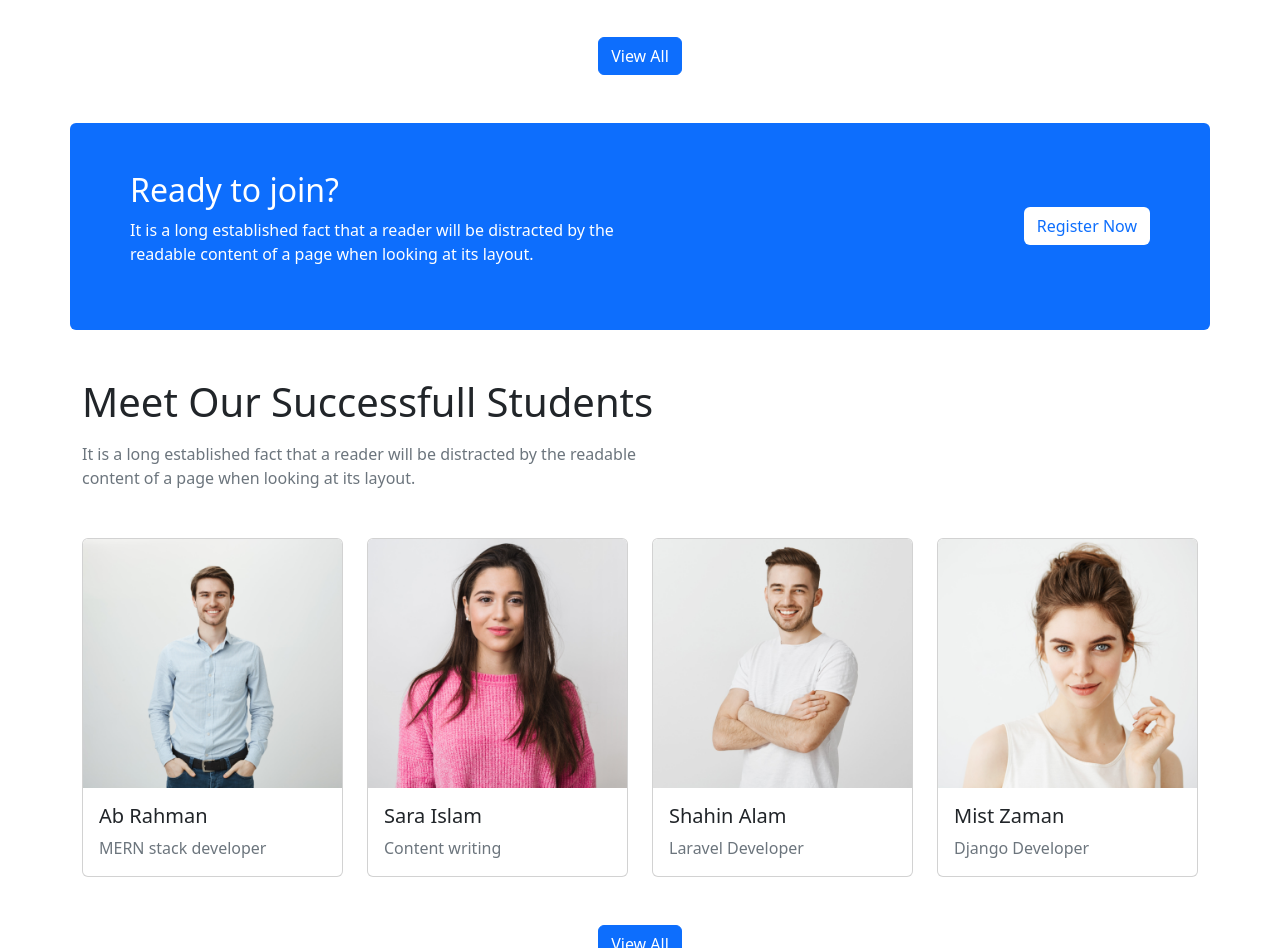
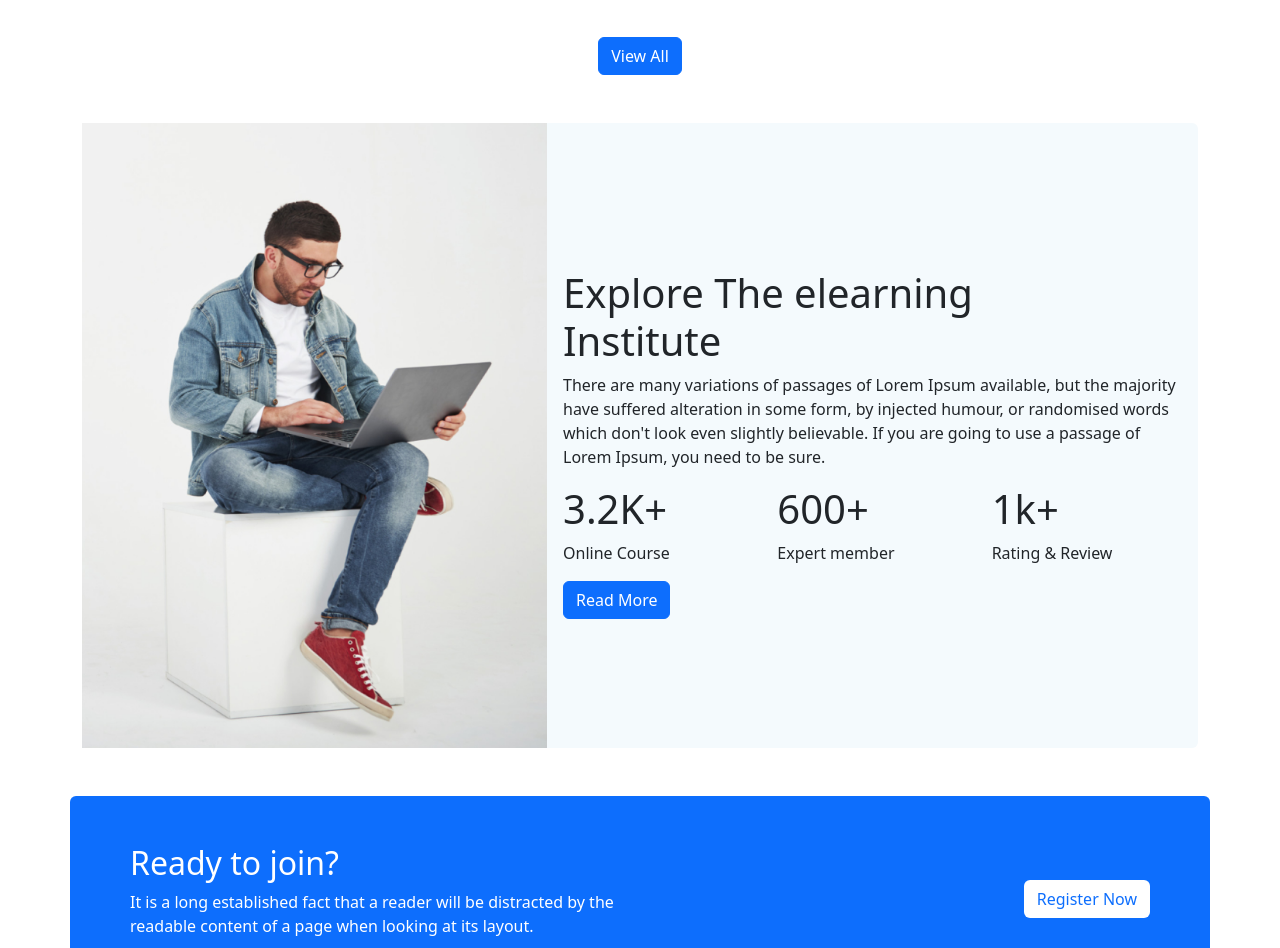
Before and after one commit to AbrRahman/Edu-craft, a plain HTML site: page index.html in a window 1280 px wide. Shown: the part 1521-2469 px from the top of the page. Drawn offline with nearby package versions, Linux system fonts and the light colour scheme.

Commit message:
elearning Institute section

```diff
--- a/index.html
+++ b/index.html
@@ -217,7 +217,39 @@
                 </div>
             </div>
         </section>
-
+        <!-- Explore The elearning Institute section -->
+        <section class="mb-5">
+          <div class="container">
+            <div class="row g-0">
+              <div class="col-md-5 my-auto">
+                <img src="images/working.png" class="img-fluid" alt="">
+              </div>
+              <div class="col-md-7 d-flex align-items-center bg-e-lerning p-3 rounded-end">
+                <div class=" style="max-width:606px;">
+                  <h1 class="mt-3">Explore The elearning <br> Institute</h1>
+                  <p>There are many variations of passages of Lorem Ipsum available, but the majority have suffered
+                    alteration in some form, by injected humour, or randomised words which don't look even slightly
+                     believable. If you are going to use a passage of Lorem Ipsum, you need to be sure.
+                    </p>
+                    <div class="row">
+                       <div class="col-xs-6 col-sm-6 col-md-6 col-lg-4">
+                        <h1>3.2K+</h1>
+                        <p>Online Course</p>
+                       </div>
+                       <div class=" col-xs-6 col-sm-6 col-md-6 col-lg-4">
+                        <h1>600+</h1>
+                        <p>Expert member</p>
+                       </div>
+                       <div class=" col-xs-6 col-sm-6 col-md-6 col-lg-4">
+                        <h1>1k+</h1>
+                        <p>Rating & Review</p>
+                      </div>
+                   </div>
+                   <a href="#" class="btn btn-primary">Read More</a>
+              </div>
+            </div>
+          </div>
+        </section>
         <!--Ready to join section-->
         <section class="mb-5">
           <div class="container bg-primary rounded">
--- a/style.css
+++ b/style.css
@@ -1,4 +1,6 @@
-
+.bg-e-lerning{
+    background: #F4FAFD;
+}
 .bg-fb{
     color: #4267B2;
     font-size: 35px;
```
Also changed, not shown: images/working.png (added).
